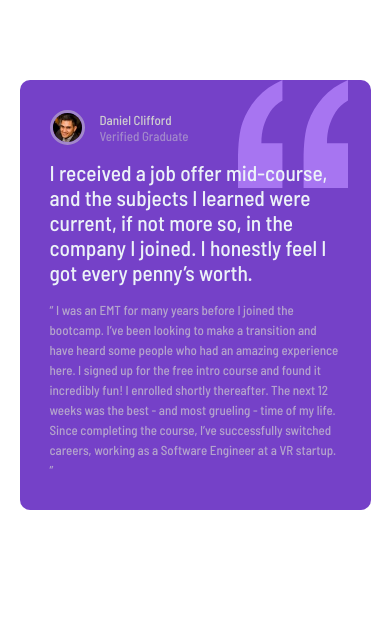
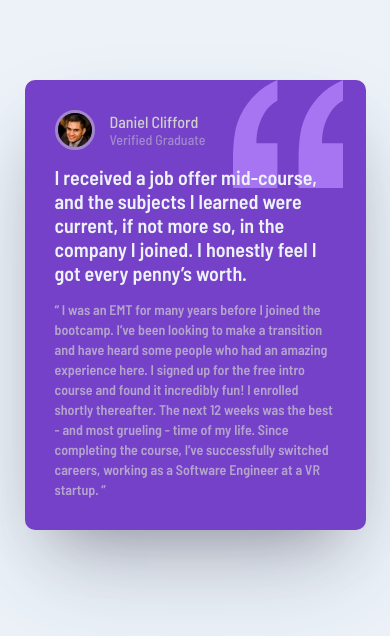
Before and after one commit to jesusmongedev/testimonials-grid-section, a website: page src/index.html in a window 390 px wide. Drawn offline with nearby package versions, Linux system fonts and the light colour scheme; files that its build step writes are made by us from their sources.

Commit message:
Added mobile styles

```diff
--- a/src/sass/styles.scss
+++ b/src/sass/styles.scss
@@ -1,96 +1,3 @@
-/*-----------------------------------*\
-  #CUSTOM PROPERTIES
-\*-----------------------------------*/
-
-// primary colors
-$moderate-violet: hsl(263, 55%, 52%);
-$very-dark-grayish-blue: hsl(217, 19%, 35%);
-$very-dark-blackish-blue: hsl(219, 29%, 14%);
-$white: hsl(0, 0%, 100%);
-//   neutral colors
-$light-gray: hsl(0, 0%, 81%);
-$light-grayish-blue: hsl(210, 46%, 95%);
-//   typography
-$ff-barlow: 'Barlow Semi Condensed', sans-serif;
-$font-medium: 500;
-$font-semibold: 600;
-$text-md: 1.3rem;
-$text-lg: 2.14rem;
-$review-leading-md: 2rem;
-// others
-$bd-radius: 1rem;
-$flex-gap: 1.5rem;
-$verified-color: hsla(0, 0%, 81%, 0.5);
-$quote-color: hsla(0, 0%, 81%, 0.7);
-
-/*-----------------------------------*\
-  #RESET
-\*-----------------------------------*/
-
-*,
-*::before,
-*::after {
-  margin: 0;
-  padding: 0;
-  box-sizing: border-box;
-}
-
-html {
-  font-size: 62.5%;
-  font-family: $ff-barlow;
-}
-
-body {
-  font-size: $text-md;
-}
-
-// grid-container
-.grid-container {
-  max-width: 90%;
-  margin: 8rem auto;
-}
-
-// user card
-.user-card {
-  padding: 3rem;
-  display: flex;
-  gap: $flex-gap;
-  flex-direction: column;
-  color: $light-gray;
-  border-radius: $bd-radius;
-  &--violet {
-    position: relative;
-    background-color: $moderate-violet;
-  }
-  &__review {
-    font-size: $text-lg;
-    color: $light-grayish-blue;
-    z-index: 1;
-  }
-  &__quote {
-    line-height: $review-leading-md;
-    color: $quote-color;
-  }
-}
-
-.info-container {
-  display: flex;
-  align-items: center;
-  gap: $flex-gap;
-  &__avatar {
-    width: 3.5rem;
-    border-radius: 50%;
-    border: 3px solid $verified-color;
-  }
-  &-data__status {
-    color: $verified-color;
-  }
-}
-
-// quotation marks svg
-.quotation-svg {
-  width: 11rem;
-  position: absolute;
-  top: 0;
-  right: 2.25rem;
-}
+@use './main';
+@use './components/testimonial-grid-container';
+@use './components/testimonial-card';
```
